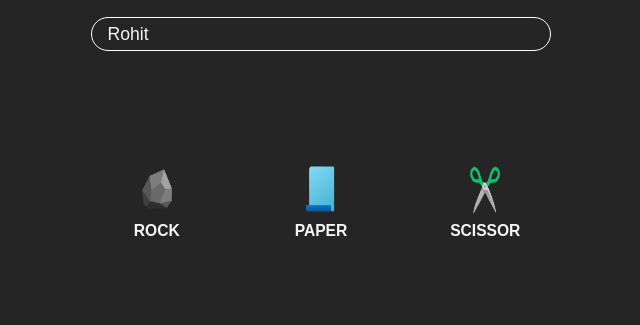
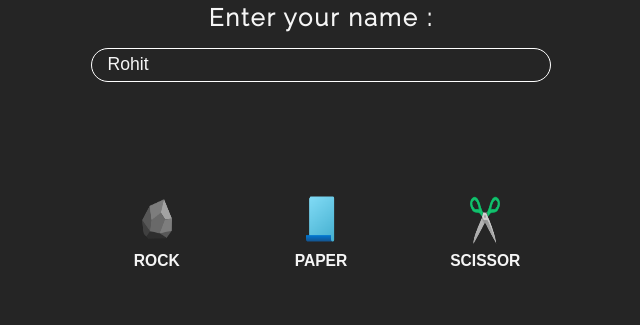
Before and after one commit to rohit968/rock-paper-scissor, a plain HTML site: page index.html in a window 1280 px wide. Shown: the part 226-551 px from the top of the page, without its empty margins (319-959 px from the left). Drawn offline with Linux system fonts and the light colour scheme.

Commit message:
Project Completed
Project Completed

```diff
--- a/index.html
+++ b/index.html
@@ -16,6 +16,7 @@
     <div class="container">
       <div id="players__input">
         <div class="player1">
+          <h2>Enter your name :</h2>
           <input
             type="text"
             id="player1"
--- a/style.css
+++ b/style.css
@@ -27,8 +27,8 @@ body {
 }
 
 .player1 h2 {
-  color: #252525;
-  margin-bottom: 1rem;
+  letter-spacing: 2px;
+  margin: 1rem 0;
   font-family: "Raleway", sans-serif;
 }
 
```
